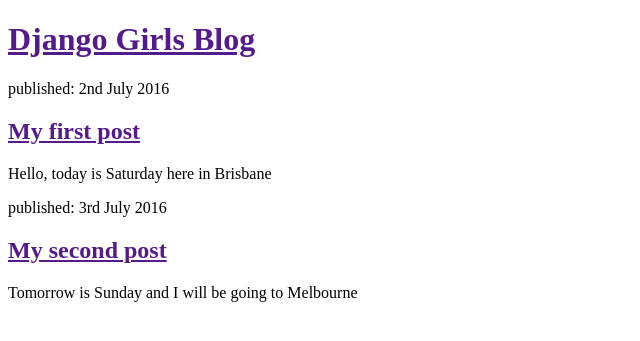
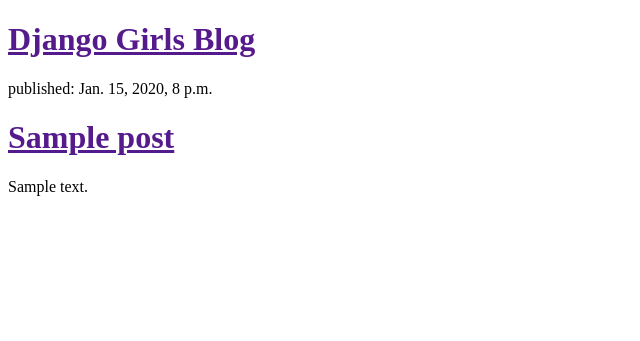
Before and after one commit to annieduong1/my-first-blog, a Django app: template blog/templates/blog/post_list.html in a window 1280 px wide. Shown: the top 341 px of the page, without its empty margins (0-640 px from the left). Run offline with Django 3.2, Linux system fonts and the light colour scheme; the template is opened without the code that fills it: values that come from a table or form of the project are taken from there, others are empty; tables that the repository leaves empty hold one stand-in row (values such as "Sample post").

Commit message:
Modified templates to display posts from database.

```diff
--- a/blog/models.py
+++ b/blog/models.py
@@ -15,5 +15,5 @@
         self.published_date = timezone.now()
         self.save()
 
-        def _str_(self):
+        def __str__(self):
             return self.title
--- a/blog/templates/blog/post_list.html
+++ b/blog/templates/blog/post_list.html
@@ -1,7 +1,6 @@
 <!DOCTYPE html>
 <html lang="en">
 <head>
-    <meta charset="UTF-8">
     <title>Annie's blog</title>
 </head>
 <body>
@@ -9,16 +8,12 @@
    <h1><a href="">Django Girls Blog</a></h1>
 </div>
 
+    {% for post in posts %}
 <div>
-    <p>published: 2nd July 2016</p>
-    <h2><a href="">My first post</a></h2>
-    <p>Hello, today is Saturday here in Brisbane</p>
+    <p>published: {{ post.published_date }}</p>
+    <h1><a href="">{{ post.title }}</a></h1>
+    <p>{{ post.text|linebreaksbr }}
 </div>
-
-<div>
-    <p>published: 3rd July 2016</p>
-    <h2><a href="">My second post</a></h2>
-    <p>Tomorrow is Sunday and I will be going to Melbourne</p>
-</div>
+    {% endfor %}
 </body>
 </html>
--- a/blog/views.py
+++ b/blog/views.py
@@ -1,6 +1,9 @@
 from django.shortcuts import render
+from django.utils import timezone
+from .models import Post
 
 # Create your views here.
 
 def post_list(request):
-    return render(request, 'blog/post_list.html', {})
+    posts = Post.objects.filter(published_date__lte=timezone.now()).order_by('published_date')
+    return render(request, 'blog/post_list.html', {'posts': posts})
```
